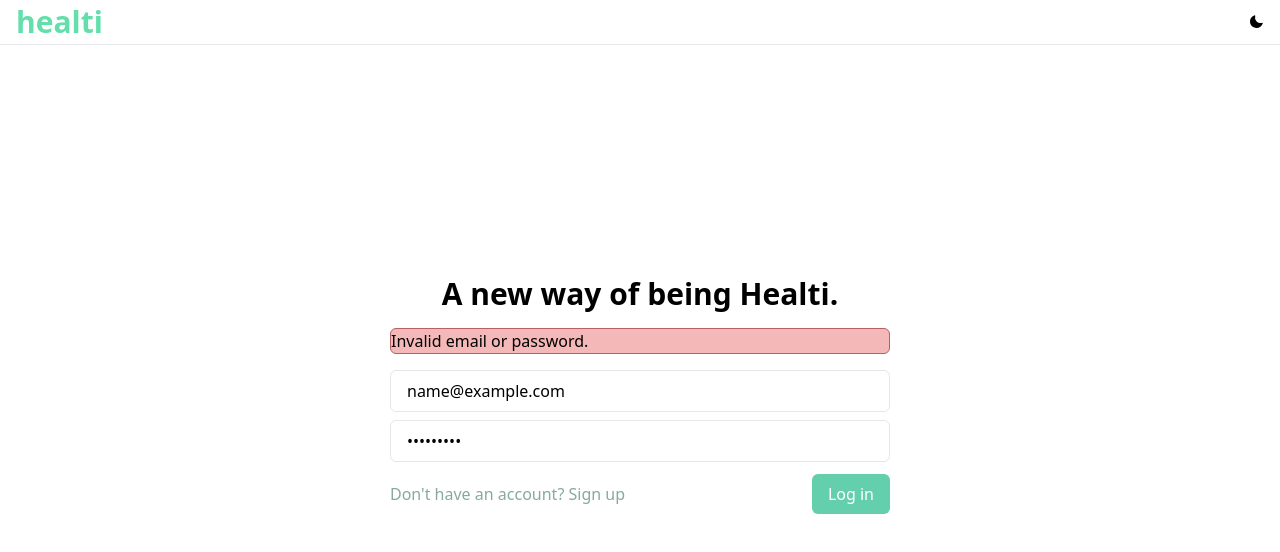
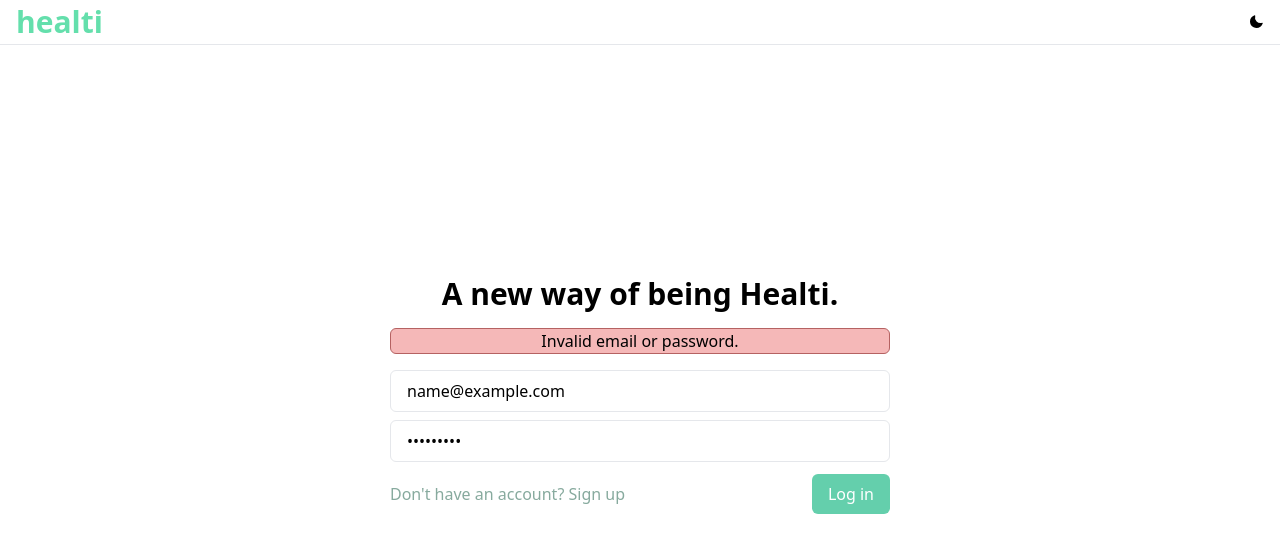
Before and after one commit to vtfrc/healti-nuxt-supa, a Nuxt app: page / in a window 1280 px wide. Both pictures are taken after typing "name@example.com", "Sample123" into the empty fields and a click on the input "Log in". Shown: the top 552 px of the page. Built offline with nearby package versions, Linux system fonts and the light colour scheme; no server answers.

Commit message:
auth errorMsg fix

```diff
--- a/components/Auth.vue
+++ b/components/Auth.vue
@@ -38,7 +38,7 @@ const signup = async () => {
   <form class="form-widget flex flex-col max-w-[500px] w-full" @submit.prevent="handleLogin">
       <h1 class="description font-semibold text-3xl text-center mb-4 dark:text-white">A new way of being Healti.</h1>
       <div class="rounded-md mb-2 border bg-[#f5b8b8] border-[#b56262] dark:bg-[#692b2b] dark:border-[#a84545]" v-if="errorMsg">
-        <p class="align-center dark:text-white">{{ errorMsg }}</p>
+        <p class="text-center dark:text-white">{{ errorMsg }}</p>
       </div>
       <div class="flex flex-col w-full">
         <input class="inputField rounded-md border px-4 py-2 mt-2 w-full dark:bg-[#202020] dark:border-[#282828] dark:text-white" type="email" placeholder="Your email" v-model="email" />
```
